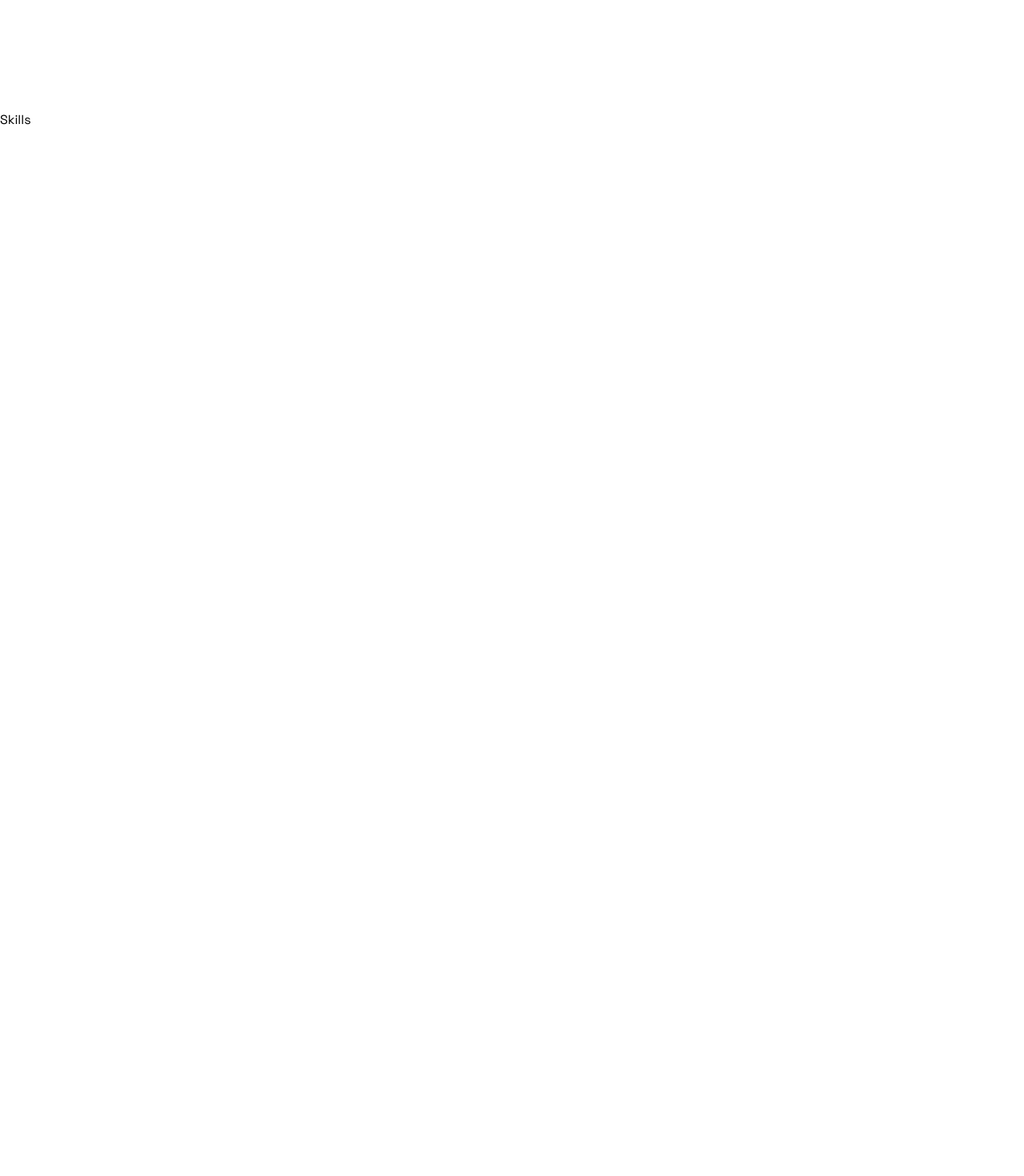
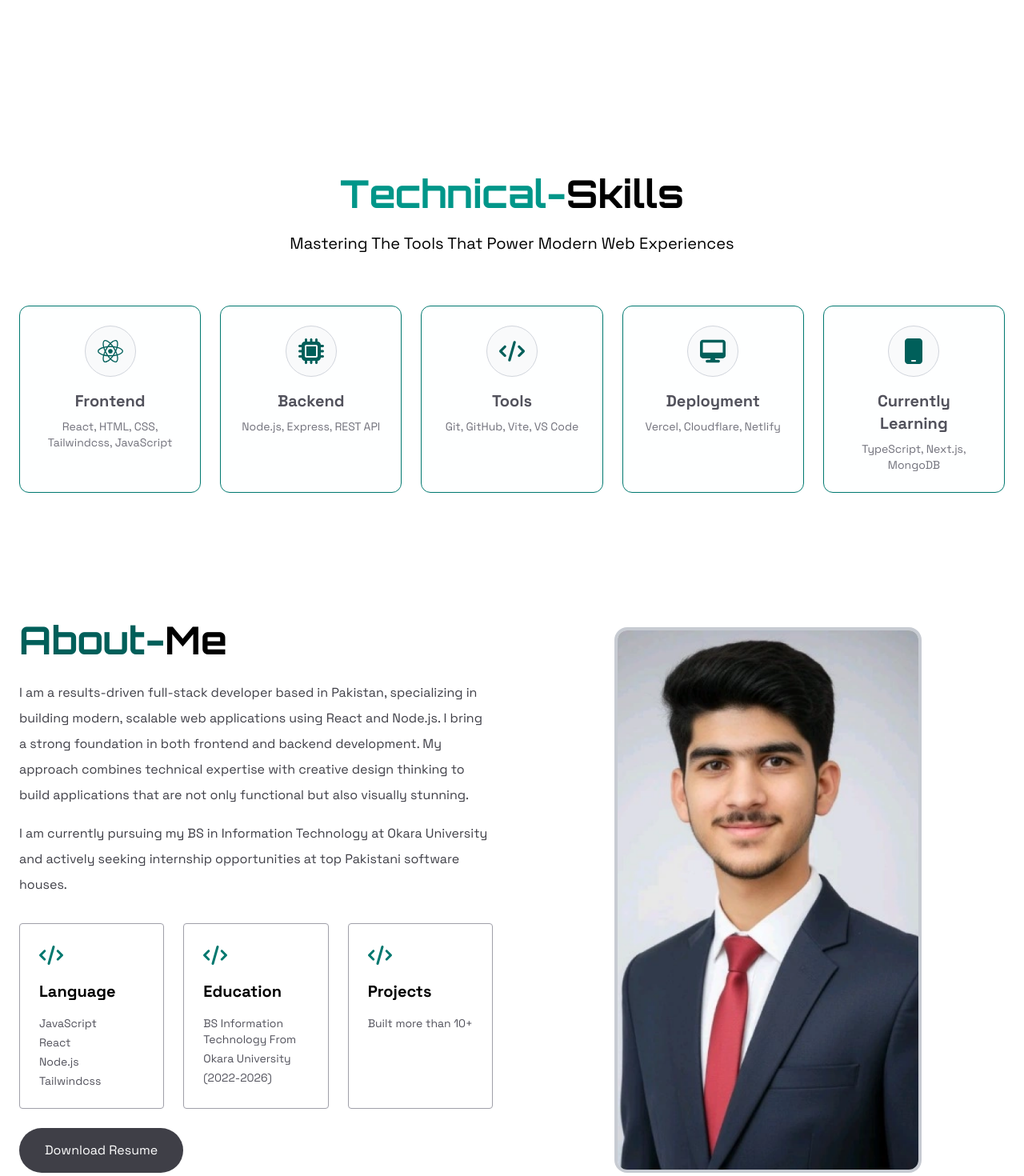
Before and after one commit to HarisShahnawaz/My-Portfolio-Website, a React (Vite) app: page / in a window 1280 px wide. Shown: the part 1300-2770 px from the top of the page at 80% size. Before the commit the page ends 1462 px from the top, so only its background shows below. Built offline with nearby package versions, Linux system fonts and the light colour scheme.

Commit message:
Add about and contact section

```diff
--- a/src/assets/asstes.js
+++ b/src/assets/asstes.js
@@ -20,29 +20,29 @@ export const navMenu = ['Home', 'Work', 'Skills', 'About', 'Contact']
 
 export const skillsData = [
     {
+        icon: FaReact,
+        title: 'Frontend',
+        technologies: ['React', 'HTML', 'CSS', 'Tailwindcss', 'JavaScript']
+    },
+    {
         icon: FaMicrochip,
         title: 'Backend',
-        technologies: ['Python', 'Postgres', 'Redis', 'Next.js']
+        technologies: ['Node.js', 'Express', 'REST API']
     },
     {
-        icon: FaReact,
-        title: 'Frontend',
-        technologies: ['React', 'Html', 'Css', 'Tailwindcss']
+        icon: FaCode,
+        title: 'Tools',
+        technologies: ['Git', 'GitHub', 'Vite', 'VS Code']
     },
     {
         icon: FaDesktop,
-        title: 'Web',
-        technologies: ['Nginx', 'Linux', 'Wsgi', 'Server']
-    },
-    {
-        icon: FaCode ,
-        title: 'DevOps',
-        technologies: ['Linux', 'Git', 'Github', 'Docker', 'Jenkins', 'CI/CD']
+        title: 'Deployment',
+        technologies: ['Vercel', 'Cloudflare', 'Netlify']
     },
     {
         icon: FaMobile,
-        title: 'Mobile',
-        technologies: ['React Native', 'Android', 'Flutter', 'Java']
+        title: 'Currently Learning',
+        technologies: ['TypeScript', 'Next.js', 'MongoDB']
     },
 ]
 
@@ -81,18 +81,18 @@ export const projectData = [
 
 export const profileData = [
     {
-        icon: FaCode ,
+        icon: FaCode,
         title: 'Language',
-        technologies : ['Python', 'Django', 'Rest', 'React', 'Tailwindcss']
+        technologies: ['JavaScript', 'React', 'Node.js', 'Tailwindcss']
     },
     {
-        icon: FaSchool ,
+        icon: FaSchool,
         title: 'Education',
-        technologies : ['B.Tech in Compuer Science']
+        technologies: ['BS Information Technology From', 'Okara University', '(2022-2026)']
     },
     {
-        icon: FaProjectDiagram ,
+        icon: FaProjectDiagram,
         title: 'Projects',
-        technologies : ['Built more than 25+']
+        technologies: ['Built more than 10+']
     },
 ]
--- /dev/null
+++ b/src/components/About.jsx
@@ -0,0 +1,67 @@
+import React from 'react'
+import { profileData } from '../assets/asstes'
+import { FaCode } from 'react-icons/fa6'
+import { assets } from '../assets/asstes'
+
+const About = () => {
+  return (
+    <div id='about' className='py-20'>
+      <div className='max-w-7xl mx-auto px-6'>
+        <div className='grid grid-cols-1 md:grid-cols-2 gap-12'>
+
+          {/* text section */}
+          <div className='order-1'>
+            <h2 className='text-4xl md:text-5xl font-bold mb-6'>
+              <span className='text-teal-800 font-orbitron'>About-</span>
+              <span className='font-orbitron'>Me</span>
+            </h2>
+            <p className='text-md mb-4 leading-8 text-zinc-700'>
+              I am a results-driven full-stack developer based in Pakistan, specializing in building modern, scalable web applications using React and Node.js. I bring a strong foundation in both frontend and backend development. My approach combines technical expertise with creative design thinking to build applications that are not only functional but also visually stunning.
+            </p>
+            <p className='text-md mb-8 leading-8 text-zinc-700'>
+              I am currently pursuing my BS in Information Technology at Okara University and actively seeking internship opportunities at top Pakistani software houses.
+            </p>
+
+            {/* cards */}
+            <div className='flex flex-col sm:flex-row items-stretch justify-between gap-6'>
+              {profileData.map((data, index) => (
+                <div
+                  key={index}
+                  className='w-full sm:w-1/3 p-6 border border-zinc-400 rounded hover:border-zinc-600 cursor-pointer hover:border-b-4 hover:border-r-4 hover:border-b-zinc-800 hover:border-r-zinc-800 transition duration-300 hover:-translate-y-1 overflow-hidden'
+                >
+                  <FaCode className='text-3xl mb-4 text-teal-700'/>
+                  <h1 className='text-xl font-bold mb-4'>
+                    {data.title}
+                  </h1>
+                  <div className='flex flex-col gap-1'>
+                    {data.technologies.map((tech, i) => (
+                      <span key={i} className='text-sm text-zinc-600'>{tech}</span>
+                    ))}
+                  </div>
+                </div>
+              ))}
+            </div>
+            <br />
+             <button className='px-8 py-4 bg-zinc-700 text-white rounded-full cursor-pointer  transition duration-300 hover:bg-zinc-900'>
+                    Download Resume
+                  </button>
+          </div>
+
+          {/* image section */}
+          <div className='order-2 hidden md:flex justify-center items-start pt-2'>
+            <div className='w-full h-full max-w-sm rounded-2xl overflow-hidden border-4 border-slate-600/30'>
+              <img
+                className='w-full h-full object-cover object-top'
+                src={assets.profileImg}
+                alt='Haris Shahnawaz'
+              />
+            </div>
+          </div>
+
+        </div>
+      </div>
+    </div>
+  )
+}
+
+export default About
--- /dev/null
+++ b/src/components/Contact.jsx
@@ -0,0 +1,9 @@
+import React from 'react'
+
+const Contact = () => {
+  return (
+    <div>Contact</div>
+  )
+}
+
+export default Contact
--- a/src/components/Hero.jsx
+++ b/src/components/Hero.jsx
@@ -7,11 +7,11 @@ const Hero = () => {
   <div id='home' className='flex flex-col pt-20 pb-40 lg:pb-10'>
     <div className='max-w-7xl mx-auto px-6 py-8 sm:py-20'>
       <div className='grid grid-cols-1 lg:grid-cols-2 gap-12 items-center'>
-        <div className='items-center lg:text-left'>
-         <h1 className='text-3xl sm:text-6xl md:text-7xl font-bold mb-6'>
+       <div className='text-center lg:text-left'>
+         <h1 className='text-3xl sm:text-5xl md:text-7xl font-bold mb-6'>
             <span className='text-zinc-700 font-orbitron '>FullStack Developer</span>
             <br />
-        <span className='text-cyan-700 font-orbitron text-4xl'>React & NodeJs</span>
+        <span className='text-cyan-700 font-orbitron text-2xl sm:text-3xl md:text-4xl'>React & NodeJs</span>
           </h1>
           <p className='text-xl text-zinc-900 mb-6 '>
             I build fast, beautiful websites using React and Node.js.
--- a/src/components/Skills.jsx
+++ b/src/components/Skills.jsx
@@ -1,8 +1,38 @@
 import React from 'react'
-
+import { skillsData } from '../assets/asstes'
 const Skills = () => {
   return (
-    <div>Skills</div>
+    <div id='skills' className='py-20'>
+         <div className='max-w-7xl mx-auto px-6'>
+             <div className='text-center mb-16'>
+                <h2 className='text-4xl sm:text-5xl font-bold mb-6 font-orbitron '>
+                    <span className='text-teal-600 font-orbitron  '>
+                        Technical-
+                    </span>
+                    Skills
+                </h2>
+                <p className='text-xl mb-6 max-w-3xl mx-auto'>Mastering The Tools That Power Modern Web Experiences</p>
+             </div>
+             <div className='grid grid-cols-1 md:grid-cols-5 gap-6 '>
+             {
+                skillsData.map((skill,index)=>(
+                       <div key={index} className='p-6 border bg-teal-50/10 border-teal-700 rounded-xl text-center cursor-pointer hover:border-b-4 hover:border-b-teal-800 hover:border-r-4 hover:border-r-teal-800 hover:traslate-y-1 transition-all duration-300'>
+                          <div className='w-16 h-16 mx-auto rounded-full flex items-center justify-center border border-gray-300 bg-gray-50 mb-4'>
+                            <skill.icon className='w-8 h-8 text-teal-800'/>
+                          </div>
+                          <h3 className='text-xl mb-2 font-bold text-zinc-600'>
+                              {skill.title}
+                          </h3>
+                          <p className='text-sm text-zinc-500'>
+                           {skill.technologies.join(', ')}
+                          </p>
+
+                       </div>
+                ))
+             }
+             </div>
+         </div>
+    </div>
   )
 }
 
--- a/src/pages/Home.jsx
+++ b/src/pages/Home.jsx
@@ -3,6 +3,8 @@ import Navbar from "../components/Navbar";
 import Hero from "../components/Hero";
 import Work from "../components/Work";
 import Skills from "../components/Skills";
+import About from "../components/About";
+import Contact from "../components/Contact";
 
 const Home = () => {
   return(
@@ -11,6 +13,8 @@ const Home = () => {
       <Hero/>
       <Work/>
       <Skills/>
+      <About/>
+      <Contact/>
      </div>
   )
 }
```
Also changed, not shown: src/pages/Home.css (deleted).
